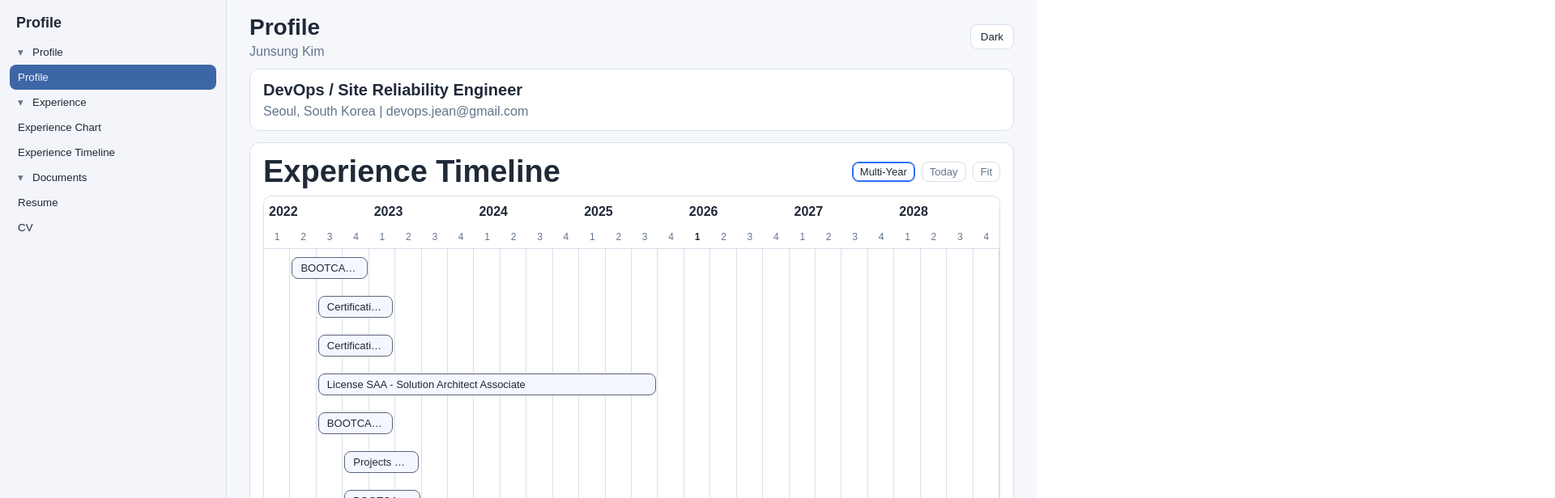
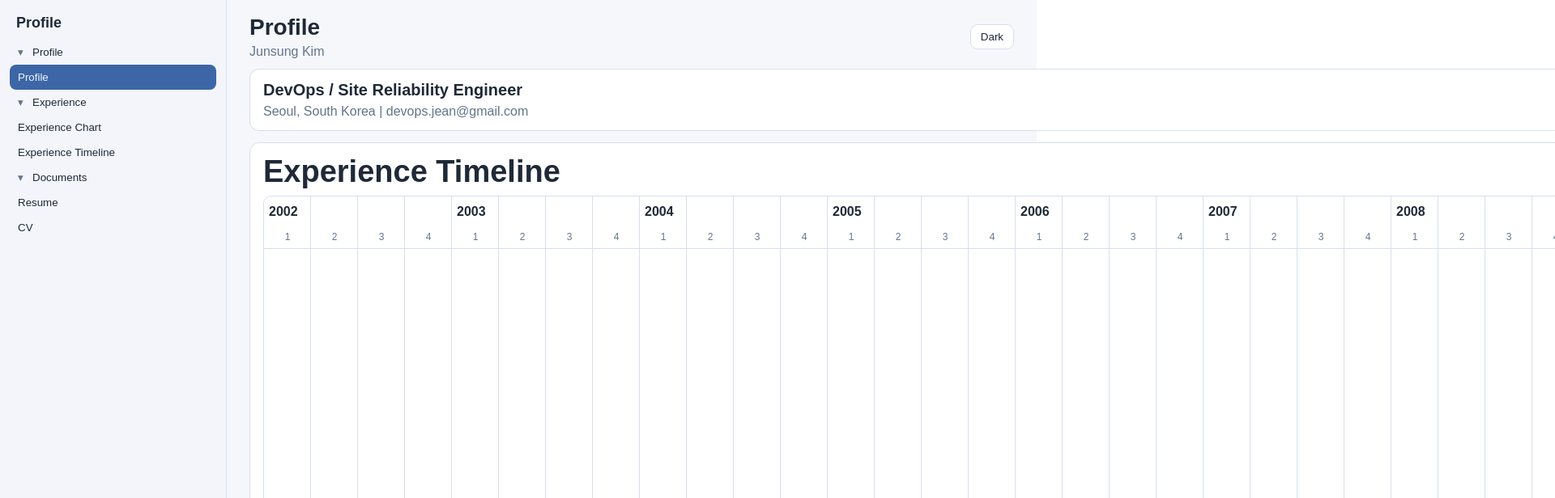
Before and after one commit to devopsjean/profile, a React (Vite) app: page /#/profile in a window 1280 px wide. Shown: the top 616 px of the page at 81% size, 1920 px wide, since content can reach past the window. Built offline with nearby package versions, Linux system fonts and the light colour scheme; sample sign-in values are in the browser's storage.

Commit message:
feat: allow timeline horizontal exploration and unclip block labels

```diff
--- a/src/App.tsx
+++ b/src/App.tsx
@@ -168,9 +168,10 @@ function ExperienceTimelineBoard({
 }) {
   const scrollRef = useRef<HTMLDivElement>(null)
   const [mode, setMode] = useState<TimelineMode>('multi-year')
+  const [quarterWidth, setQuarterWidth] = useState(58)
 
   const ordered = useMemo(() => items.slice().sort((a, b) => a.start.localeCompare(b.start)), [items])
-  const dataRange = useMemo(() => {
+  const baseRange = useMemo(() => {
     const minDate = new Date(Math.min(...ordered.map((item) => new Date(item.start).getTime())))
     const maxDate = new Date(Math.max(...ordered.map((item) => new Date(item.end).getTime())))
     const minYear = minDate.getFullYear()
@@ -180,27 +181,56 @@ function ExperienceTimelineBoard({
 
   const model = useMemo(() => {
     const currentYear = new Date().getFullYear()
-    if (mode === 'today') {
-      const minYear = currentYear - 2
-      const maxYear = currentYear + 2
-      return { minYear, maxYear, totalQuarters: (maxYear - minYear + 1) * 4 }
-    }
-    if (mode === 'fit') {
-      const minYear = dataRange.minYear
-      const maxYear = dataRange.maxYear
-      return { minYear, maxYear, totalQuarters: (maxYear - minYear + 1) * 4 }
-    }
-    const minYear = dataRange.minYear
-    const maxYear = Math.max(dataRange.maxYear, currentYear + 2)
+    const minYear = Math.min(baseRange.minYear, currentYear) - 20
+    const maxYear = Math.max(baseRange.maxYear, currentYear) + 20
     return { minYear, maxYear, totalQuarters: (maxYear - minYear + 1) * 4 }
-  }, [dataRange, mode])
+  }, [baseRange])
+
+  const dataQuarters = useMemo(
+    () => (baseRange.maxYear - baseRange.minYear + 1) * 4,
+    [baseRange.maxYear, baseRange.minYear],
+  )
 
   const rowsHeight = ordered.length * 48 + 28
   const currentQuarterIndex = quarterIndexFromModel(new Date(), model.minYear)
+  const canvasWidth = model.totalQuarters * quarterWidth
 
-  const setFit = () => setMode('fit')
-  const setToday = () => setMode('today')
-  const setMultiYear = () => setMode('multi-year')
+  const scrollToQuarter = (quarter: number, width: number) => {
+    if (!scrollRef.current) return
+    const viewport = scrollRef.current.clientWidth
+    const target = quarter * width - viewport / 2
+    scrollRef.current.scrollTo({ left: Math.max(target, 0), behavior: 'smooth' })
+  }
+
+  const setMultiYear = () => {
+    const width = 58
+    setQuarterWidth(width)
+    setMode('multi-year')
+    requestAnimationFrame(() => {
+      const firstDataQuarter = quarterIndexFromModel(new Date(`${baseRange.minYear}-01-01`), model.minYear)
+      scrollToQuarter(firstDataQuarter, width)
+    })
+  }
+
+  const setToday = () => {
+    const width = 58
+    setQuarterWidth(width)
+    setMode('today')
+    requestAnimationFrame(() => scrollToQuarter(currentQuarterIndex, width))
+  }
+
+  const setFit = () => {
+    const viewport = scrollRef.current?.clientWidth ?? 1200
+    const fit = Math.floor(viewport / dataQuarters)
+    const width = Math.max(24, Math.min(140, fit))
+    setQuarterWidth(width)
+    setMode('fit')
+    requestAnimationFrame(() => {
+      const dataStartQuarter = quarterIndexFromModel(new Date(`${baseRange.minYear}-01-01`), model.minYear)
+      const centerQuarter = dataStartQuarter + dataQuarters / 2
+      scrollToQuarter(centerQuarter, width)
+    })
+  }
 
   return (
     <article className="doc-card">
@@ -220,7 +250,10 @@ function ExperienceTimelineBoard({
       </div>
 
       <div className="timeline-panel" ref={scrollRef}>
-        <div className="timeline-inner" style={{ '--quarters': `${model.totalQuarters}` } as CSSProperties}>
+        <div
+          className="timeline-inner"
+          style={{ '--quarters': `${model.totalQuarters}`, '--q-width': `${quarterWidth}px`, width: `${canvasWidth}px` } as CSSProperties}
+        >
           <div className="timeline-sticky">
             <div className="timeline-years">
               {Array.from({ length: model.maxYear - model.minYear + 1 }).map((_, i) => {
@@ -265,7 +298,9 @@ function ExperienceTimelineBoard({
                     width: `max(calc(((${end - start + 1}) / var(--quarters)) * 100% - 4px), 92px)`,
                   }}
                 >
-                  {item.group} {item.title}
+                  <span className="timeline-pill-label">
+                    {item.group} {item.title}
+                  </span>
                 </button>
               )
             })}
--- a/src/index.css
+++ b/src/index.css
@@ -193,7 +193,7 @@ body {
 
 .timeline-panel {
   overflow-y: auto;
-  overflow-x: hidden;
+  overflow-x: auto;
   border: 1px solid var(--line);
   border-radius: 10px;
   max-height: 760px;
@@ -221,7 +221,7 @@ body {
 
 .timeline-years {
   display: grid;
-  grid-template-columns: repeat(var(--quarters), minmax(0, 1fr));
+  grid-template-columns: repeat(var(--quarters), var(--q-width));
 }
 
 .timeline-years div {
@@ -233,7 +233,7 @@ body {
 
 .timeline-quarters {
   display: grid;
-  grid-template-columns: repeat(var(--quarters), minmax(0, 1fr));
+  grid-template-columns: repeat(var(--quarters), var(--q-width));
 }
 
 .timeline-quarters span {
@@ -254,26 +254,34 @@ body {
   background-image: repeating-linear-gradient(
     to right,
     transparent 0,
-    transparent calc((100% / var(--quarters)) - 1px),
-    var(--line) calc((100% / var(--quarters)) - 1px),
-    var(--line) calc(100% / var(--quarters))
+    transparent calc(var(--q-width) - 1px),
+    var(--line) calc(var(--q-width) - 1px),
+    var(--line) var(--q-width)
   );
 }
 
 .timeline-pill {
   position: absolute;
-  white-space: nowrap;
-  overflow: hidden;
-  text-overflow: ellipsis;
   font-size: 13px;
   border: 1px solid #5a6578;
   background: var(--pill);
   color: var(--text);
   border-radius: 8px;
-  padding: 5px 10px;
+  padding: 0;
+  height: 30px;
   z-index: 2;
+  cursor: pointer;
+  overflow: visible;
+}
+
+.timeline-pill-label {
+  position: absolute;
+  left: 10px;
+  top: 50%;
+  transform: translateY(-50%);
+  white-space: nowrap;
   text-align: left;
-  cursor: pointer;
+  pointer-events: none;
 }
 
 .timeline-pill.active {
```
